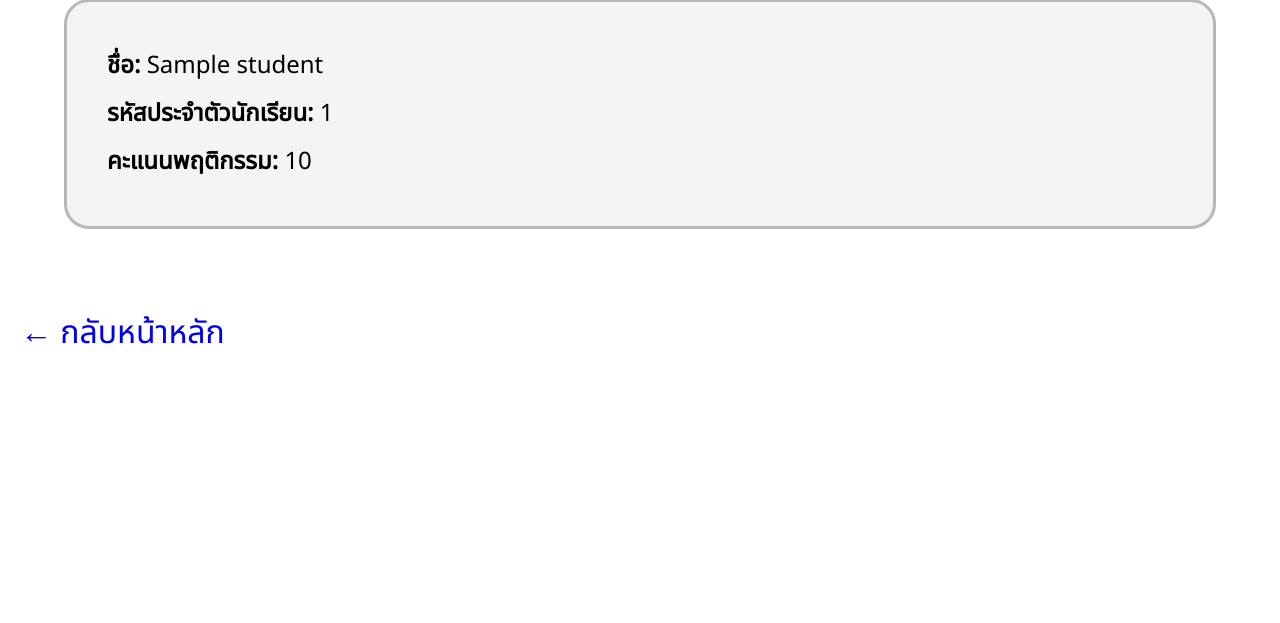
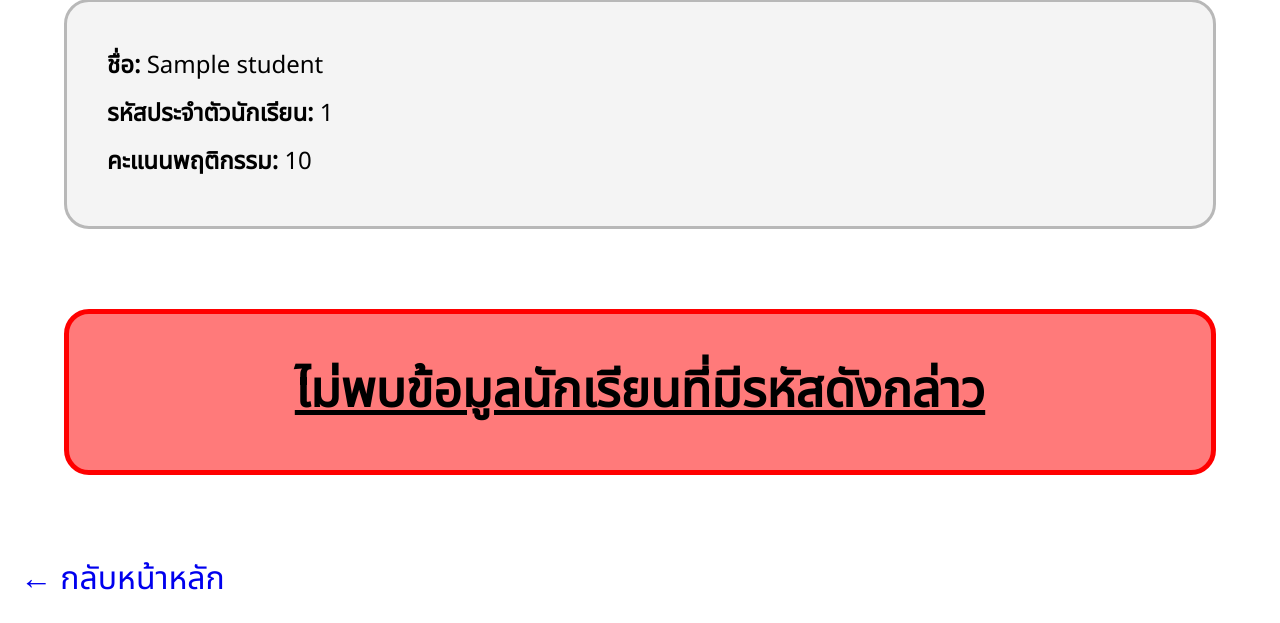
Before and after one commit to teety5354/RWB_student_report, a Flask app: template templates/result.html in a window 1280 px wide. Shown: the part 199-822 px from the top of the page. Before the commit the page ends 543 px from the top, so only its background shows below. Run offline with Flask 3, Linux system fonts and the light colour scheme; the template is opened without the code that fills it: most values are stand-ins (such as "Sample title", 1, 10 or a date in 2020).

Commit message:
fixed error message for when student id isnt found

```diff
--- a/app.py
+++ b/app.py
@@ -29,7 +29,7 @@ def search():
     if row:
         return render_template('result.html', student=row, student_id=student_id)
     else:
-        return "ไม่พบข้อมูลนักเรียน"
+        return render_template('result.html')
 
 @app.route('/login')
 def login():
--- a/static/style2.css
+++ b/static/style2.css
@@ -32,10 +32,15 @@
     font-size: 200%;
 }
 .not-found{
-    font-size: 300%;
-    max-block-size: 80%;
-    margin: 20px auto;
-    padding: 20px;
-    padding-left: 30px;
-    padding-bottom: 5px;
+    max-width: 90%;
+    width: 1200px;
+    margin: 80px auto;
+    padding: 40px;
+    box-sizing: border-box;
+    background-color: #ff7a7a;
+    border-radius: 25px;
+    border: 5px solid #ff0000;
+    text-align: center;
+    text-decoration: underline;
+    font-size: 25px;
 }
--- a/templates/result.html
+++ b/templates/result.html
@@ -23,6 +23,9 @@
         <h1>ไม่พบข้อมูลนักเรียนที่มีรหัส {{ student_id }}</h1>
     </div>
     {% endif %}
+    <div class="not-found">
+        <h1><strong>ไม่พบข้อมูลนักเรียนที่มีรหัสดังกล่าว</strong></h1>
+    </div>
     <a href="{{ url_for('index') }}" class="indexlink">← กลับหน้าหลัก</a>
 </body>
 </html>
```
